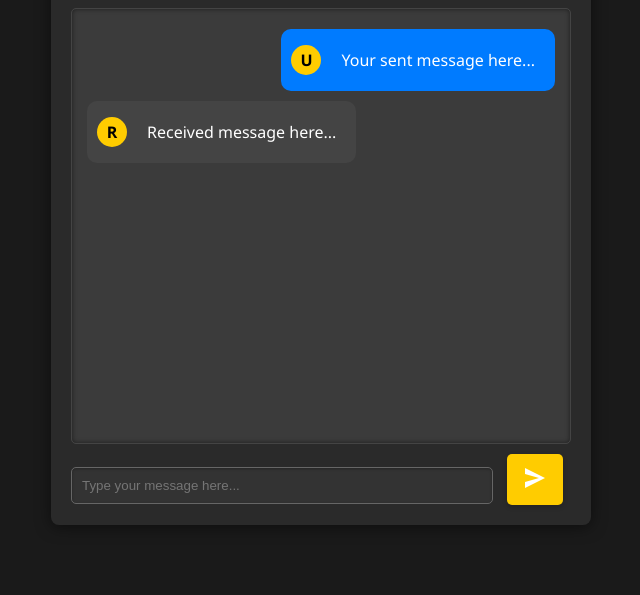
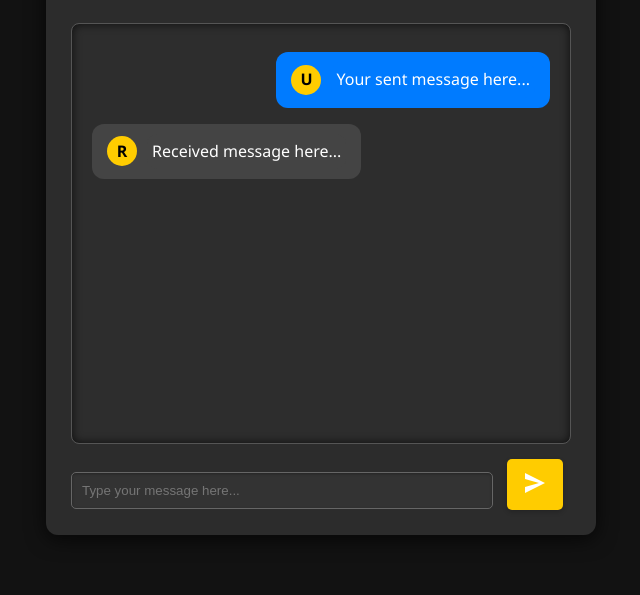
Before and after one commit to manojsvgit/whispernet, a website: page public/index.html in a window 1280 px wide. Shown: the part 205-800 px from the top of the page, without its empty margins (319-959 px from the left). Drawn offline with nearby package versions, Linux system fonts and the light colour scheme; no server answers.

Commit message:
Updated the server side codes

```diff
--- a/public/styles.css
+++ b/public/styles.css
@@ -1,72 +1,113 @@
 body {
-    font-family: 'Segoe UI', Tahoma, Geneva, Verdana, sans-serif;
-    background-color: #1a1a1a; /* Dark background */
-    color: #f2f2f2; /* Light text color */
+    font-family: 'Segoe UI', Tahoma, Geneva, Verdana, sans-serif; /* Clean, modern font */
+    background-color: #121212; /* Darker background for less strain on the eyes */
+    color: #e0e0e0; /* Slightly brighter text color for better readability */
     margin: 0;
     padding: 0;
+    line-height: 1.6; /* Increased line height for better text readability */
 }
 
 .chat-container {
-    max-width: 500px; /* Increased width */
-    margin: 50px auto;
-    background-color: #2a2a2a; /* Darker container background */
-    border-radius: 8px; /* Rounded corners */
-    box-shadow: 0 2px 15px rgba(0, 0, 0, 0.5); /* Softer shadow */
-    padding: 20px;
+    max-width: 500px; /* Maximum width of the chat container */
+    margin: 50px auto; /* Centered horizontally */
+    background-color: #2c2c2c; /* Darker container background for depth */
+    border-radius: 12px; /* More rounded corners for a softer look */
+    box-shadow: 0 4px 20px rgba(0, 0, 0, 0.7); /* Deeper shadow for emphasis */
+    padding: 25px; /* More padding for a spacious layout */
     display: flex;
     flex-direction: column; /* Flexbox layout */
     height: 80vh; /* Adjusted height */
 }
 
+/* Heading Styles */
 h1 {
     text-align: center;
-    color: #ffcc00; /* Bright accent color for heading */
-    margin-bottom: 20px; /* Space below the heading */
+    color: #ffd700; /* Gold color for a vibrant accent */
+    margin-bottom: 25px; /* Increased space below the heading */
+    font-size: 1.8rem; /* Increased font size for better visibility */
+    text-shadow: 1px 1px 2px rgba(0, 0, 0, 0.5); /* Subtle shadow for depth */
 }
+
 
 /* Message Section */
 
 .messages {
     flex-grow: 1; /* Allow messages to grow */
-    border: 1px solid #444; /* Lighter border for dark theme */
-    border-radius: 5px;
+    border: 1px solid #555; /* Slightly lighter border for a modern look */
+    border-radius: 8px; /* Slightly more rounded corners */
     overflow-y: auto; /* Smooth scrolling */
-    padding: 15px;
-    margin-bottom: 10px;
-    background-color: #3b3b3b; /* Dark gray background for messages */
-    box-shadow: inset 0 0 5px rgba(0, 0, 0, 0.5); /* Inner shadow */
+    padding: 20px; /* Increased padding for a more spacious layout */
+    margin-bottom: 15px; /* Increased space below the messages */
+    background-color: #2d2d2d; /* Slightly darker gray background for better contrast */
+    box-shadow: inset 0 0 10px rgba(0, 0, 0, 0.7); /* Enhanced inner shadow */
     display: flex; /* Enable flexbox layout */
     flex-direction: column; /* Column layout for messages */
 }
 
+/* Individual Message Styles */
 .message {
     display: flex; /* Flex layout for each message */
     align-items: center; /* Center items vertically */
-    margin: 5px 0; /* Space between messages */
-    padding: 10px; /* Increased padding for better touch targets */
-    border-radius: 10px; /* More rounded message bubbles */
+    margin: 8px 0; /* Increased space between messages */
+    padding: 12px; /* Slightly increased padding for touch targets */
+    border-radius: 12px; /* More rounded message bubbles */
     position: relative; /* Allow positioning of avatar */
-    color: white; /* Default text color */
+    color: #ffffff; /* Default text color */
+    transition: background-color 0.3s, transform 0.2s; /* Transition for hover effects */
 }
 
+/* Message Text Styles */
 .message p {
     margin: 0; /* Remove default margins */
-    padding: 10px; /* Padding for message text */
-    border-radius: 10px; /* Round message bubble corners */
+    padding: 8px 12px; /* More padding for message text */
+    border-radius: 12px; /* Round message bubble corners */
+    background-color: inherit; /* Inherit background color from parent */
     transition: background-color 0.3s; /* Transition effect */
 }
 
-/* Different colors for sent and received messages */
+/* Sent Messages */
 .sent {
     background-color: #007bff; /* Blue for sent messages */
-    color: white;
     align-self: flex-end; /* Align to the right */
+    color: white; /* Ensure text is white for readability */
+    border-radius: 12px; /* More rounded corners for sent messages */
+    padding: 10px 15px; /* Added padding for better touch targets */
+    position: relative; /* Positioning for shadow effect */
+    transition: transform 0.2s ease, background-color 0.3s; /* Smooth transition effects */
 }
 
+/* Received Messages */
 .received {
     background-color: #444; /* Darker for received messages */
-    color: white;
     align-self: flex-start; /* Align to the left */
+    color: white; /* Ensure text is white for readability */
+    border-radius: 12px; /* More rounded corners for received messages */
+    padding: 10px 15px; /* Added padding for better touch targets */
+    position: relative; /* Positioning for shadow effect */
+    transition: transform 0.2s ease, background-color 0.3s; /* Smooth transition effects */
+}
+
+/* Hover Effects for Messages */
+.message:hover {
+    transform: translateY(-2px); /* Slightly lift the message on hover */
+    box-shadow: 0 4px 10px rgba(0, 0, 0, 0.3); /* Add shadow on hover for depth */
+}
+
+.sent:hover p {
+    background-color: rgba(0, 123, 255, 0.8); /* Slightly darker blue on hover for sent messages */
+}
+
+.received:hover p {
+    background-color: rgba(68, 68, 68, 0.8); /* Slightly lighter on hover for received messages */
+}
+
+/* Optional: Message Text Styles */
+.sent p,
+.received p {
+    margin: 0; /* Remove default margins */
+    padding: 5px; /* Padding for message text */
+    border-radius: 10px; /* Round message bubble corners */
+    transition: background-color 0.3s; /* Transition effect */
 }
 
 
--- a/server.js
+++ b/server.js
@@ -42,7 +42,8 @@ io.on('connection', (socket) => {
         // Save the message to the database
         const message = new Message(msg);
         message.save().then(() => {
-            io.emit('chat message', msg); // Broadcast the message to all clients
+            // Broadcast the message to all clients except the sender
+            socket.broadcast.emit('chat message', msg);
         });
     });
 
```
